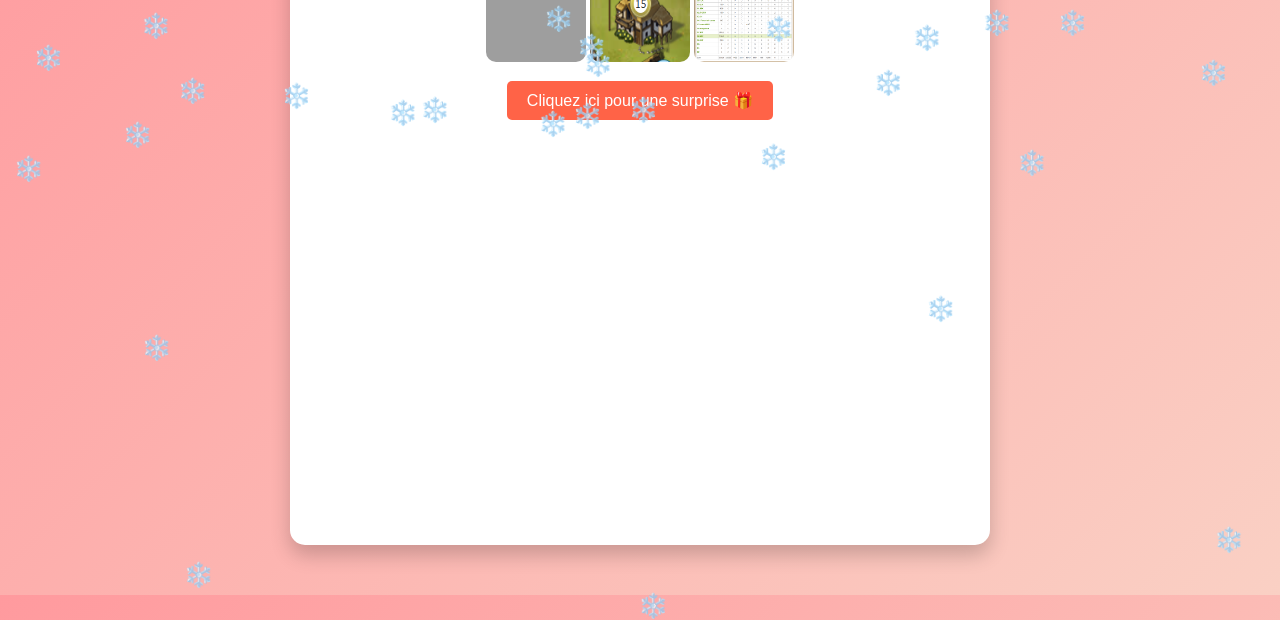
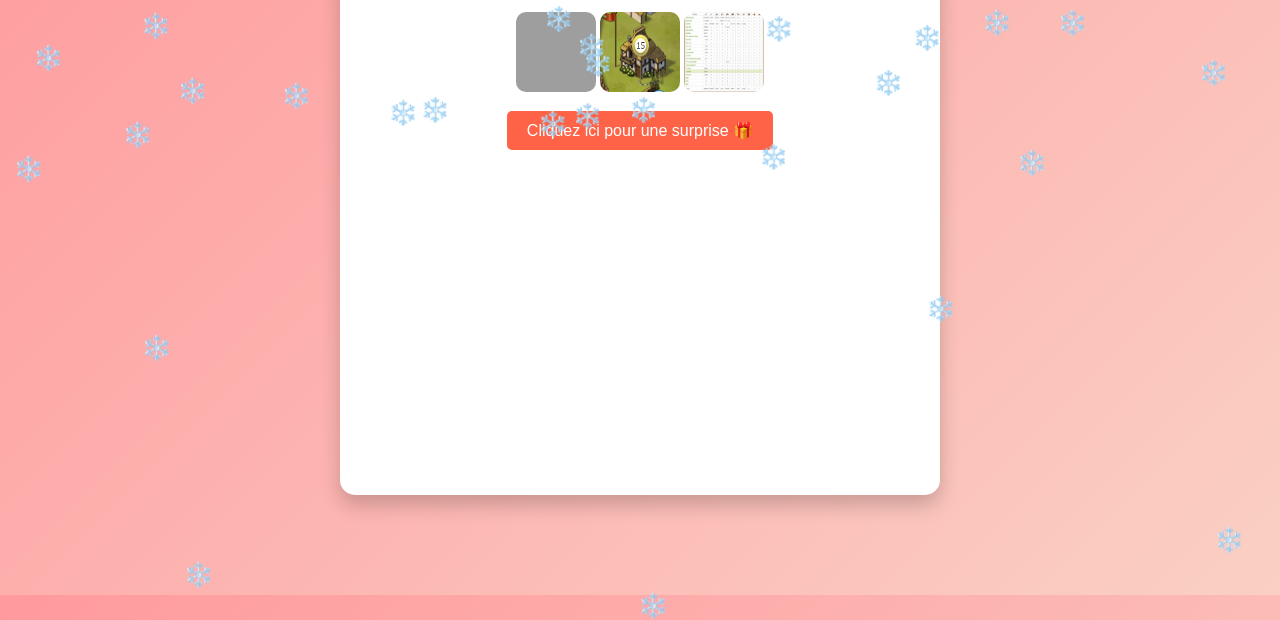
Before and after one commit to tidjaha/carte-de-voeux, a plain HTML site: page index.html in a window 1280 px wide. Shown: the part 205-825 px from the top of the page. Drawn offline with Linux system fonts and the light colour scheme; grey boxes are pictures that could not be loaded.

Commit message:
Update index.html

```diff
--- a/index.html
+++ b/index.html
@@ -18,8 +18,8 @@
 
         .card {
             position: relative;
-            width: 700px;
-            height: 700px;
+            width: 600px;
+            height: 600px;
             background: white;
             border-radius: 15px;
             box-shadow: 0 10px 20px rgba(0, 0, 0, 0.2);
@@ -46,8 +46,8 @@
         }
 
         .card img {
-            width: 100px;              /* Largeur des images */
-            height: 100px;              /* Maintient les proportions */
+            width: 80px;              /* Largeur des images */
+            height: 80px;              /* Maintient les proportions */
             margin: 5px 0;            /* Espacement vertical */
             border-radius: 10px;       /* Coins arrondis */
         }
```
